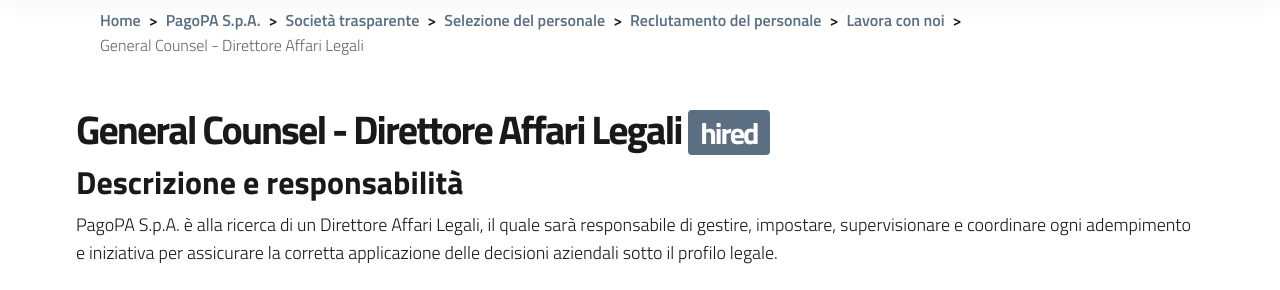
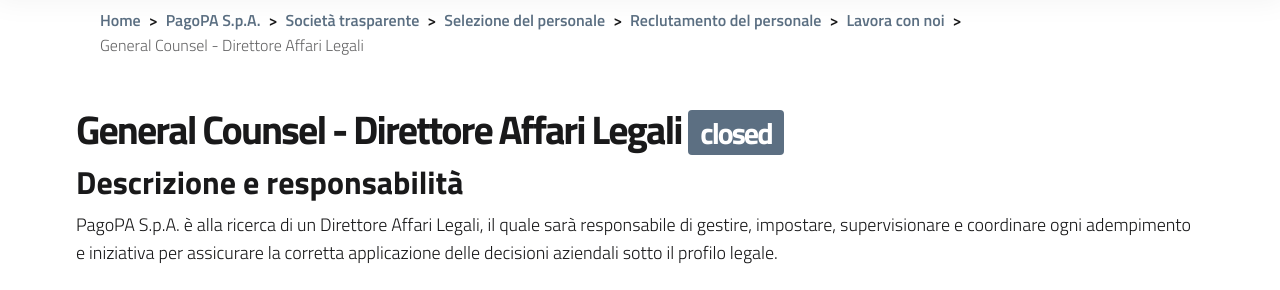
Before and after one commit to pagopa/site-pagopa.gov.it, a Jekyll site: the page built from it/pagopa-spa/societa-trasparente/selezione-del-personale/reclutamento-del-personale/lavora-con-noi/general-counsel.md, in a window 1280 px wide. Shown: the part 297-587 px from the top of the page. Built offline with Jekyll 4.4.1, drawn with Linux system fonts in a browser that asks for light colours.

Commit message:
s/Hired/Closed/

```diff
--- a/_layouts/job.html
+++ b/_layouts/job.html
@@ -9,7 +9,7 @@
 <div class="container my-4">
   <h2>{{ page.title }}
     {% if page.archived==true %}
-    <span class="badge badge-secondary">hired</span>
+    <span class="badge badge-secondary">closed</span>
     {% endif %}
   </h2>
 
```
Also changed, not shown: _includes/jobs_list_archive.html (+6 -4 lines).
